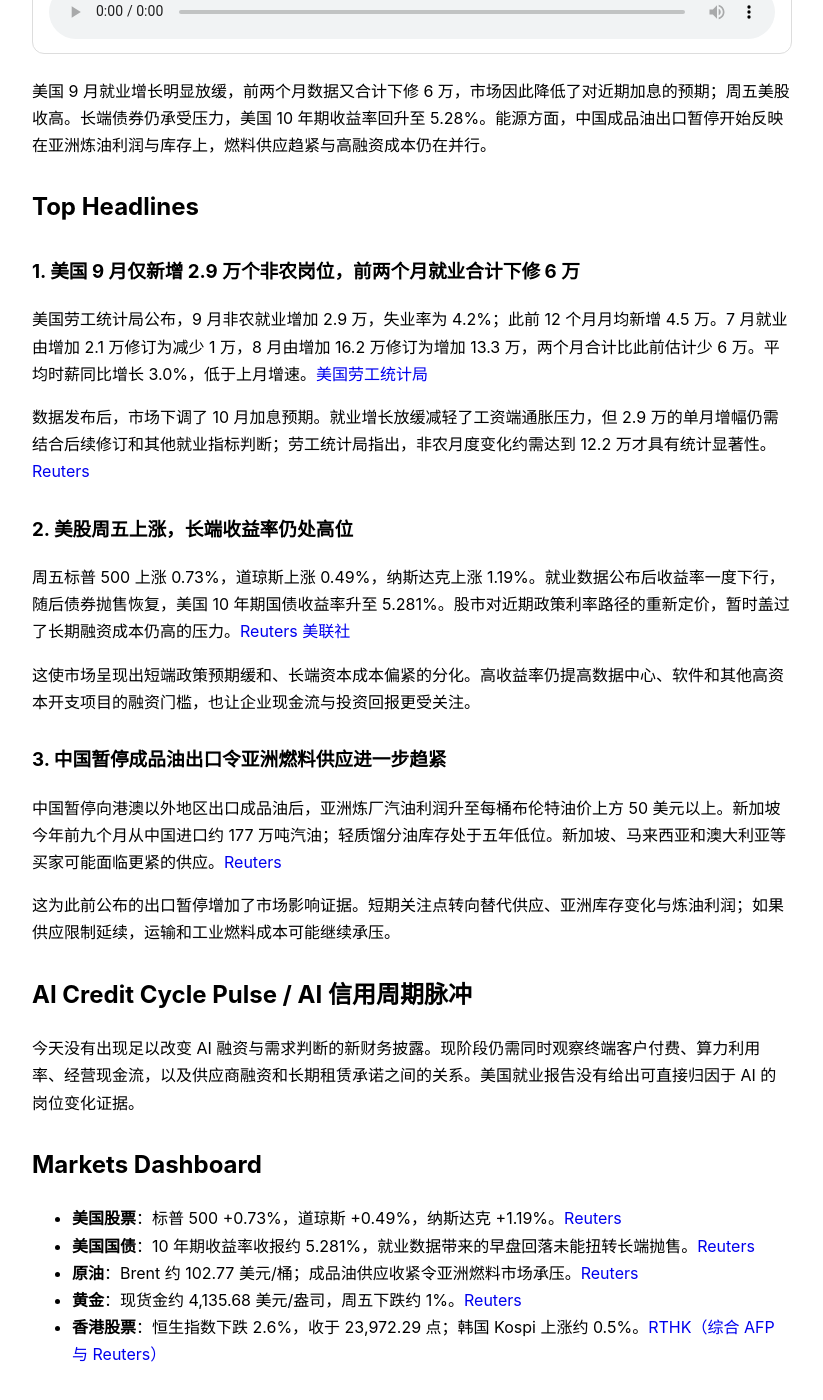
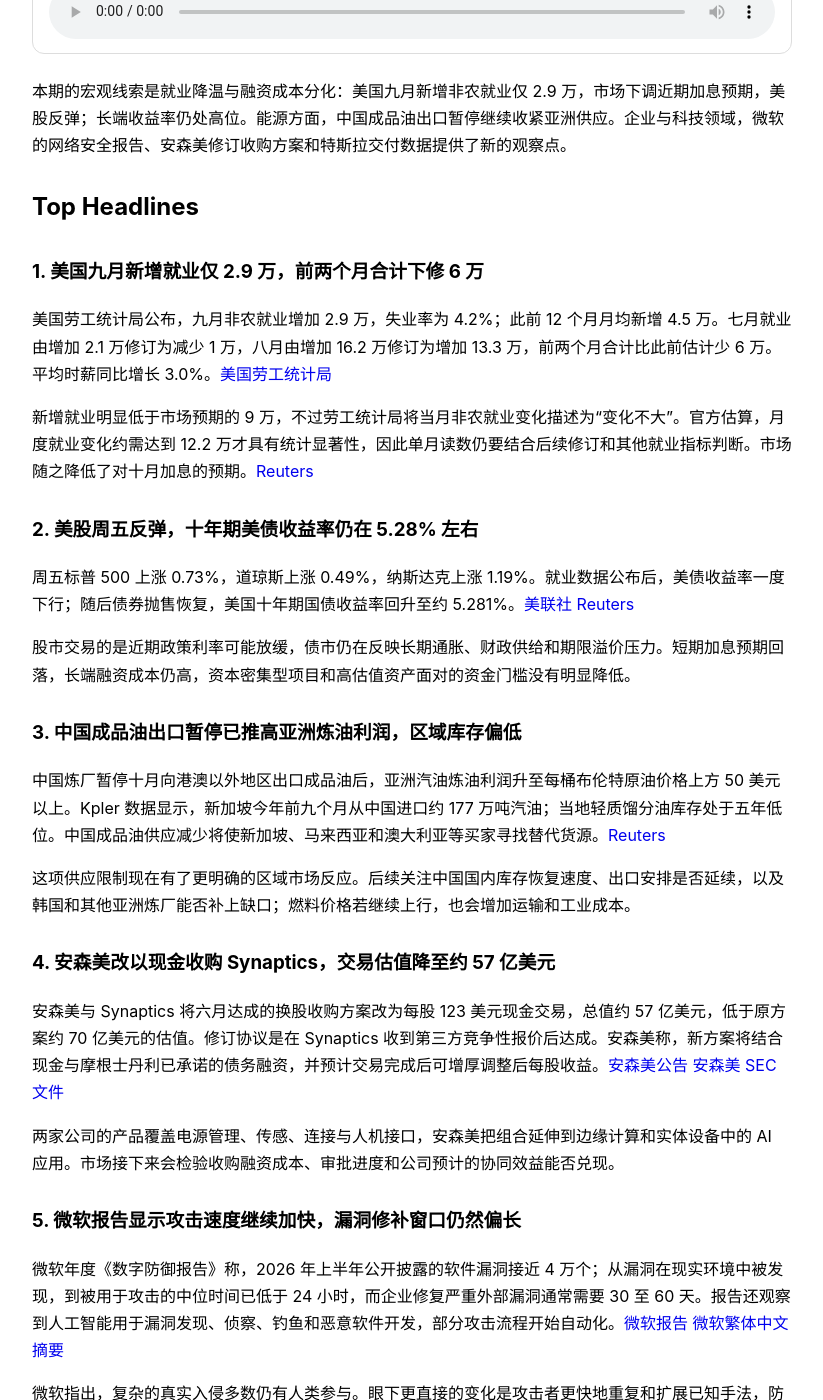
Before and after one commit to tangkk/daily_brief, a Jekyll site: the page built from _posts/2026-10-03-daily-brief.md, in a window 1280 px wide and 1400 px high, scrolled down 448 px. Shown: the whole window, without its empty margins (228-1051 px from the left). Built offline with Jekyll 4.4.1, drawn with Linux system fonts in a browser that asks for light colours; some of the changed text lies outside the part shown.

Commit message:
Publish Daily Brief for 2026-10-03 after podcast

```diff
--- a/_data/audio.json
+++ b/_data/audio.json
@@ -48,5 +48,5 @@
   "2026-09-30": "https://pub-e2d65fa7f70240878f2e556592826485.r2.dev/daily/ep041-daily-2026-09-30.mp3",
   "2026-10-01": "https://pub-e2d65fa7f70240878f2e556592826485.r2.dev/daily/ep042-daily-2026-10-01.mp3",
   "2026-10-02": "https://pub-e2d65fa7f70240878f2e556592826485.r2.dev/daily/ep043-daily-2026-10-02.mp3",
-  "2026-10-03": "https://pub-e2d65fa7f70240878f2e556592826485.r2.dev/daily/ep044-daily-2026-10-03.mp3"
+  "2026-10-03": "https://pub-e2d65fa7f70240878f2e556592826485.r2.dev/daily/ep044-daily-2026-10-03-v2.mp3"
 }
--- a/_posts/2026-10-03-daily-brief.md
+++ b/_posts/2026-10-03-daily-brief.md
@@ -4,62 +4,81 @@ title: "2026-10-03"
 date: 2026-10-03 07:00:00 +0800
 ---
 
-美国 9 月就业增长明显放缓，前两个月数据又合计下修 6 万，市场因此降低了对近期加息的预期；周五美股收高。长端债券仍承受压力，美国 10 年期收益率回升至 5.28%。能源方面，中国成品油出口暂停开始反映在亚洲炼油利润与库存上，燃料供应趋紧与高融资成本仍在并行。
+本期的宏观线索是就业降温与融资成本分化：美国九月新增非农就业仅 2.9 万，市场下调近期加息预期，美股反弹；长端收益率仍处高位。能源方面，中国成品油出口暂停继续收紧亚洲供应。企业与科技领域，微软的网络安全报告、安森美修订收购方案和特斯拉交付数据提供了新的观察点。
 
 ## Top Headlines
 
-### 1. 美国 9 月仅新增 2.9 万个非农岗位，前两个月就业合计下修 6 万
+### 1. 美国九月新增就业仅 2.9 万，前两个月合计下修 6 万
 
-美国劳工统计局公布，9 月非农就业增加 2.9 万，失业率为 4.2%；此前 12 个月月均新增 4.5 万。7 月就业由增加 2.1 万修订为减少 1 万，8 月由增加 16.2 万修订为增加 13.3 万，两个月合计比此前估计少 6 万。平均时薪同比增长 3.0%，低于上月增速。[美国劳工统计局](https://www.bls.gov/news.release/archives/empsit_10022026.htm)
+美国劳工统计局公布，九月非农就业增加 2.9 万，失业率为 4.2%；此前 12 个月月均新增 4.5 万。七月就业由增加 2.1 万修订为减少 1 万，八月由增加 16.2 万修订为增加 13.3 万，前两个月合计比此前估计少 6 万。平均时薪同比增长 3.0%。[美国劳工统计局](https://www.bls.gov/news.release/archives/empsit_10022026.htm)
 
-数据发布后，市场下调了 10 月加息预期。就业增长放缓减轻了工资端通胀压力，但 2.9 万的单月增幅仍需结合后续修订和其他就业指标判断；劳工统计局指出，非农月度变化约需达到 12.2 万才具有统计显著性。[Reuters](https://www.reuters.com/world/china/global-markets-wrapup-1-2026-10-02/)
+新增就业明显低于市场预期的 9 万，不过劳工统计局将当月非农就业变化描述为“变化不大”。官方估算，月度就业变化约需达到 12.2 万才具有统计显著性，因此单月读数仍要结合后续修订和其他就业指标判断。市场随之降低了对十月加息的预期。[Reuters](https://www.reuters.com/world/china/global-markets-wrapup-1-2026-10-02/)
 
-### 2. 美股周五上涨，长端收益率仍处高位
+### 2. 美股周五反弹，十年期美债收益率仍在 5.28% 左右
 
-周五标普 500 上涨 0.73%，道琼斯上涨 0.49%，纳斯达克上涨 1.19%。就业数据公布后收益率一度下行，随后债券抛售恢复，美国 10 年期国债收益率升至 5.281%。股市对近期政策利率路径的重新定价，暂时盖过了长期融资成本仍高的压力。[Reuters](https://www.reuters.com/world/china/global-markets-wrapup-1-2026-10-02/) [美联社](https://apnews.com/article/48e9066481cba91a5d7c6688aa74a5cd)
+周五标普 500 上涨 0.73%，道琼斯上涨 0.49%，纳斯达克上涨 1.19%。就业数据公布后，美债收益率一度下行；随后债券抛售恢复，美国十年期国债收益率回升至约 5.281%。[美联社](https://apnews.com/article/48e9066481cba91a5d7c6688aa74a5cd) [Reuters](https://www.reuters.com/world/china/global-markets-wrapup-1-2026-10-02/)
 
-这使市场呈现出短端政策预期缓和、长端资本成本偏紧的分化。高收益率仍提高数据中心、软件和其他高资本开支项目的融资门槛，也让企业现金流与投资回报更受关注。
+股市交易的是近期政策利率可能放缓，债市仍在反映长期通胀、财政供给和期限溢价压力。短期加息预期回落，长端融资成本仍高，资本密集型项目和高估值资产面对的资金门槛没有明显降低。
 
-### 3. 中国暂停成品油出口令亚洲燃料供应进一步趋紧
+### 3. 中国成品油出口暂停已推高亚洲炼油利润，区域库存偏低
 
-中国暂停向港澳以外地区出口成品油后，亚洲炼厂汽油利润升至每桶布伦特油价上方 50 美元以上。新加坡今年前九个月从中国进口约 177 万吨汽油；轻质馏分油库存处于五年低位。新加坡、马来西亚和澳大利亚等买家可能面临更紧的供应。[Reuters](https://www.reuters.com/business/energy/china-fuel-export-suspension-choke-supplies-asia-2026-10-02/)
+中国炼厂暂停十月向港澳以外地区出口成品油后，亚洲汽油炼油利润升至每桶布伦特原油价格上方 50 美元以上。Kpler 数据显示，新加坡今年前九个月从中国进口约 177 万吨汽油；当地轻质馏分油库存处于五年低位。中国成品油供应减少将使新加坡、马来西亚和澳大利亚等买家寻找替代货源。[Reuters](https://www.reuters.com/business/energy/china-fuel-export-suspension-choke-supplies-asia-2026-10-02/)
 
-这为此前公布的出口暂停增加了市场影响证据。短期关注点转向替代供应、亚洲库存变化与炼油利润；如果供应限制延续，运输和工业燃料成本可能继续承压。
+这项供应限制现在有了更明确的区域市场反应。后续关注中国国内库存恢复速度、出口安排是否延续，以及韩国和其他亚洲炼厂能否补上缺口；燃料价格若继续上行，也会增加运输和工业成本。
+
+### 4. 安森美改以现金收购 Synaptics，交易估值降至约 57 亿美元
+
+安森美与 Synaptics 将六月达成的换股收购方案改为每股 123 美元现金交易，总值约 57 亿美元，低于原方案约 70 亿美元的估值。修订协议是在 Synaptics 收到第三方竞争性报价后达成。安森美称，新方案将结合现金与摩根士丹利已承诺的债务融资，并预计交易完成后可增厚调整后每股收益。[安森美公告](https://investor.onsemi.com/news-releases/news-release-details/onsemi-and-synaptics-announce-revised-merger-agreement) [安森美 SEC 文件](https://investor.onsemi.com/static-files/a50b39dc-edaa-4658-b346-76018cc7274c)
+
+两家公司的产品覆盖电源管理、传感、连接与人机接口，安森美把组合延伸到边缘计算和实体设备中的 AI 应用。市场接下来会检验收购融资成本、审批进度和公司预计的协同效益能否兑现。
+
+### 5. 微软报告显示攻击速度继续加快，漏洞修补窗口仍然偏长
+
+微软年度《数字防御报告》称，2026 年上半年公开披露的软件漏洞接近 4 万个；从漏洞在现实环境中被发现，到被用于攻击的中位时间已低于 24 小时，而企业修复严重外部漏洞通常需要 30 至 60 天。报告还观察到人工智能用于漏洞发现、侦察、钓鱼和恶意软件开发，部分攻击流程开始自动化。[微软报告](https://www.microsoft.com/en-us/security/security-insider/threat-landscape/2026-digital-defense-report) [微软繁体中文摘要](https://news.microsoft.com/source/asia/2026/10/02/mddr-2026/?lang=zh-hant)
+
+微软指出，复杂的真实入侵多数仍有人类参与。眼下更直接的变化是攻击者更快地重复和扩展已知手法，防御方则必须缩短识别、修补和响应的时间。政府与公共服务在微软观测到的受影响行业中占比由 2025 年的 17% 升至 2026 年的 27%；钓鱼在其记录的入侵事件中的占比也由 7% 升至 23%。这些比例来自微软自身的威胁情报与事件响应样本。
+
+### 6. 特斯拉第三季度交付 48.65 万辆，高于公司汇总预期
+
+特斯拉公布第三季度交付 486,532 辆，生产 464,391 辆；公司汇总的分析师预期均值为 461,974 辆，中位数为 463,406 辆。能源储能部署为 13.7 吉瓦时，低于分析师预期均值 15.9 吉瓦时。公司提醒，交付和储能部署并不能代替完整财务表现；第三季度利润、现金流和平均售价将在 10 月 21 日公布。[特斯拉交付公告](https://ir.tesla.com/press-release/tesla-third-quarter-2026-production-deliveries-and-deployments) [特斯拉分析师预期汇总](https://ir.tesla.com/press-release/delivery-consensus-third-quarter-2026)
+
+交付超过分析师预期，为汽车需求提供了一个正面信号；储能部署低于预期，则提醒市场分别观察汽车和能源业务的销售节奏。最终的收入质量、毛利与库存情况仍需等待财报。
 
 ## AI Credit Cycle Pulse / AI 信用周期脉冲
 
-今天没有出现足以改变 AI 融资与需求判断的新财务披露。现阶段仍需同时观察终端客户付费、算力利用率、经营现金流，以及供应商融资和长期租赁承诺之间的关系。美国就业报告没有给出可直接归因于 AI 的岗位变化证据。
+今天没有新的大型模型公司融资、数据中心融资或终端付费披露，足以改变当前的 AI 信用周期判断。仍需同时观察真实客户付费、算力利用率、经营现金流，以及供应商融资与长期租赁承诺之间的关系。安森美收购 Synaptics 属于芯片产业并购和公司融资，不构成 AI 基础设施客户需求或回款质量的新证据。
 
 ## Markets Dashboard
 
 - **美国股票**：标普 500 +0.73%，道琼斯 +0.49%，纳斯达克 +1.19%。[Reuters](https://www.reuters.com/business/wall-st-futures-gain-yields-oil-prices-ease-ahead-jobs-report-2026-10-02/)
-- **美国国债**：10 年期收益率收报约 5.281%，就业数据带来的早盘回落未能扭转长端抛售。[Reuters](https://www.reuters.com/world/china/global-markets-wrapup-1-2026-10-02/)
-- **原油**：Brent 约 102.77 美元/桶；成品油供应收紧令亚洲燃料市场承压。[Reuters](https://www.reuters.com/world/china/global-markets-wrapup-1-2026-10-02/)
-- **黄金**：现货金约 4,135.68 美元/盎司，周五下跌约 1%。[Reuters](https://www.reuters.com/world/china/global-markets-wrapup-1-2026-10-02/)
-- **香港股票**：恒生指数下跌 2.6%，收于 23,972.29 点；韩国 Kospi 上涨约 0.5%。[RTHK（综合 AFP 与 Reuters）](https://news.rthk.hk/rthk/en/component/k2/1872425-20261002.htm)
+- **美国国债**：十年期收益率报约 5.281%，就业数据引发的早盘回落未能扭转长端抛售。[Reuters](https://www.reuters.com/world/china/global-markets-wrapup-1-2026-10-02/)
+- **原油**：布伦特原油约 102.77 美元/桶；成品油供应收紧继续支撑亚洲燃料价格。[Reuters](https://www.reuters.com/world/china/global-markets-wrapup-1-2026-10-02/)
+- **黄金**：现货黄金约 4,135.68 美元/盎司，周五下跌约 1%。[Reuters](https://www.reuters.com/world/china/global-markets-wrapup-1-2026-10-02/)
+- **香港股票**：恒生指数下跌 2.6%，收于 23,972.29 点；韩国综合股价指数上涨约 0.5%。[RTHK（综合 AFP 与 Reuters）](https://news.rthk.hk/rthk/en/component/k2/1872425-20261002.htm)
 
 ## China Dashboard
 
-中国炼厂暂停 10 月成品油出口，正在推高亚洲汽油炼油利润，并加剧新加坡等市场的库存压力。后续影响取决于国内补库速度、出口限制持续时间和替代供应能否及时到位。
+中国十月成品油出口暂停，正在推高亚洲汽油炼油利润并加剧新加坡库存压力。出口恢复时间和替代货源将决定影响会停留在价格端，还是进一步传导到区域运输和工业成本。
 
-AI 产业方面，今天没有新的中国模型训练规模、芯片量产或客户收入数据改变现有判断。观察重点仍是国产算力的实际可用性、稳定性和商业部署。
+中国 AI 产业方面，今天没有新的模型训练规模、芯片量产或客户收入数据改变现有判断。观察重点仍是国产算力在大规模训练、推理工作流中的稳定性和商业部署。
 
 ## AI × Employment Watch
 
-美国就业新增放缓，医疗、建筑和制造业岗位小幅增加，金融活动岗位减少。官方报告没有将行业变化归因于 AI；目前也没有新的直接证据显示 AI 已显著改变总就业、工时或招聘结构。
+美国九月新增就业放缓，医疗保健和建筑岗位小幅增加，金融活动岗位减少。官方报告没有将行业变化归因于人工智能；现有数据也没有直接显示人工智能已显著改变总就业、工时或招聘结构。
 
 ## Science Watch
 
-今天没有发现足以改变当前科学观察的高影响、可靠新结果。
+今天没有足够重要且经过可靠验证的新科学结果需要单独展开。
 
 ## Persistent World State / Bayesian Update
 
-- **美国就业**：9 月新增就业放缓，且 7、8 月数据下修；就业市场降温迹象增强，但单月数据仍需结合后续修订和其他指标判断。
-- **利率与融资**：就业数据压低近期加息预期，长端收益率仍在高位，资本密集型项目面对的融资约束没有消失。
-- **亚洲能源**：中国成品油出口暂停已反映为更高的区域炼油利润与偏低库存，供应持续时间是下一项关键变量。
-- **AI 信用周期**：今天未出现新的融资、现金回报或外部客户付费数据，当前观察框架维持不变。
+- **美国就业**：九月新增就业偏弱，七、八月数据合计下修；就业降温迹象增强，但统计机构提示单月变化有限，仍需结合后续数据确认。
+- **利率与融资**：就业数据压低近期加息预期，十年期收益率仍在 5.28% 左右，短期政策预期缓和没有消除高长端融资成本。
+- **亚洲能源**：中国成品油出口暂停已反映为更高的区域炼油利润与偏低库存，后续变量是库存恢复、出口安排和替代供给。
+- **AI 网络安全**：微软报告给出攻击速度、漏洞数量和修复周期的新量化观察，企业暴露管理与响应时效成为更直接的风险指标。
+- **AI 信用周期**：今天没有新的融资、现金回报或终端付费数据改变当前判断。
 - **中国 AI 技术栈**：继续等待国产算力在大规模训练与商业工作流中的可验证部署数据。
 
 ## What to Watch Today
 
-关注美国就业疲弱是否延续，以及长端收益率能否在就业增长放缓的背景下持续回落。能源方面，观察中国出口限制对亚洲柴油、汽油库存和替代货源的传导。AI 信用周期重点追踪真实客户收入、现金流与算力融资结构的后续披露。
+关注美国就业降温是否延续，以及长端收益率能否在近期加息预期回落后持续下降。能源方面，观察中国十月出口限制对亚洲库存、汽油和柴油价差的传导。企业方面，继续跟踪安森美与 Synaptics 交易的融资和审批进展，以及特斯拉十月二十一日公布的利润、现金流和储能业务数据。
--- a/ops/daily-brief-runs/2026-10-03.json
+++ b/ops/daily-brief-runs/2026-10-03.json
@@ -3,7 +3,7 @@
   "run_type": "daily_brief",
   "status": "published_verified",
   "started_at": "2026-10-03T07:30:00+08:00",
-  "updated_at": "2026-10-03T08:34:41+08:00",
+  "updated_at": "2026-10-03T08:34:43+08:00",
   "checkpoints": {
     "started": "2026-10-03T07:30:00+08:00",
     "research_complete": "2026-10-03T07:55:35+08:00",
```
Also changed, not shown: _drafts/2026-10-03-daily-brief.md (deleted, +0 -84 lines).
